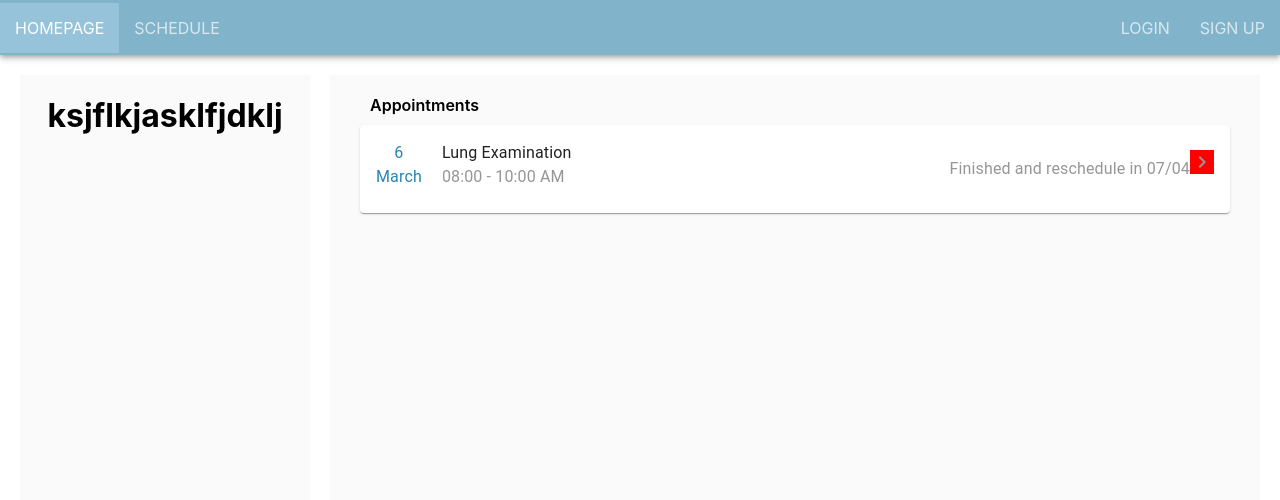
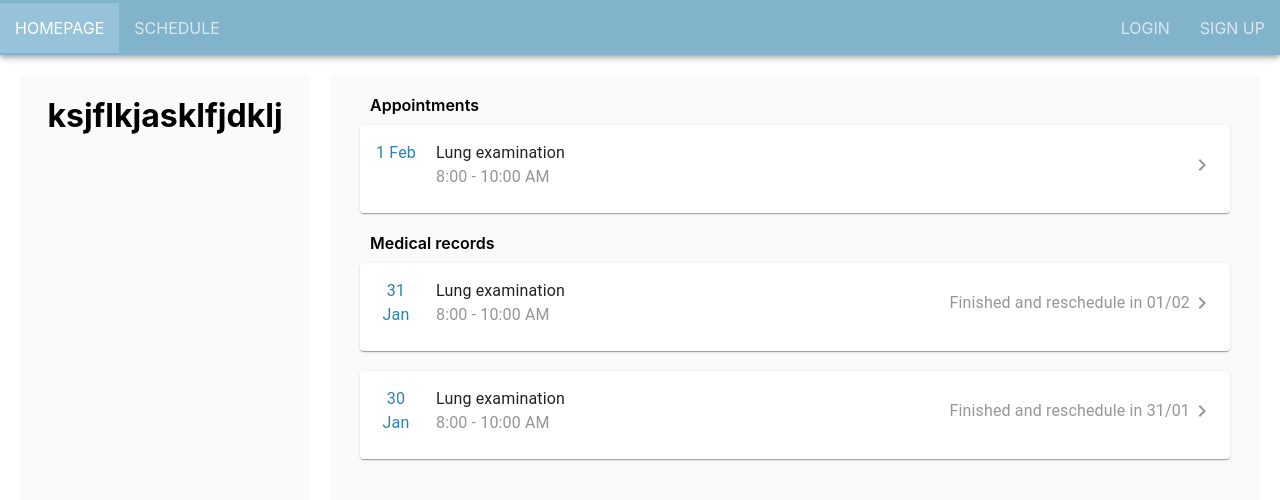
Before and after one commit to PhuongPhg/medical-management-website, a React (Create React App) app: page /profile in a window 1280 px wide. Shown: the top 500 px of the page. Built offline with nearby package versions, Linux system fonts and the light colour scheme.

Commit message:
Seperate component

```diff
--- a/src/views/profile.js
+++ b/src/views/profile.js
@@ -4,6 +4,40 @@ import Grid from '@material-ui/core/Grid';
 import { colors } from '../helpers/config';
 import { Card, CardContent, Typography, makeStyles } from "@material-ui/core";
 import NavigateNextIcon from '@material-ui/icons/NavigateNext';
+
+const AppointmentCard = (props) => {
+  const styles = useStyles();
+
+  return (
+		<Card className={styles.card}>
+			<CardContent>
+				<Grid container justify="space-between" alignItems="center">
+					<Grid item style={{ display: "flex" }} direction="row">
+						<Grid item className={styles.date}>
+							<Typography align="center">{props.date}</Typography>
+						</Grid>
+						<Grid item>
+							<Typography align="left">{props.title}</Typography>
+							<Typography align="left" className={styles.status}>
+								{props.time}
+							</Typography>
+						</Grid>
+					</Grid>
+					<Grid item direction="row">
+
+              {
+                props.finished ?
+                <Typography component="span" className={styles.status}>
+								  Finished and reschedule in {props.nextApm}
+                </Typography> : null
+              }
+							<NavigateNextIcon className={styles.next_btn} />
+					</Grid>
+				</Grid>
+			</CardContent>
+		</Card>
+  );
+}
 
 export default function Profile () {
   const styles = useStyles();
@@ -17,33 +51,18 @@ export default function Profile () {
 				</Grid>
 
 				<Grid xs={9} direction="row" className={styles.records}>
-					<Grid justify="left" container>
+					<Grid container>
 						<Typography variant="p" align="left" className={styles.sectionHeader}>
 							Appointments
 						</Typography>
-					</Grid>
-					<Grid container>
-						<Card className={styles.card}>
-							<CardContent>
-								<Grid container justify="space-between" alignItems="center">
-									<Grid item style={{display: "flex"}} direction="row">
-                    <Grid item className={styles.date}>
-                      <Typography>6</Typography>
-                      <Typography>March</Typography>
-                    </Grid>
-                    <Grid item>
-  										<Typography align="left">Lung Examination</Typography>
-	  									<Typography align="left" className={styles.status}>08:00 - 10:00 AM</Typography>
-                    </Grid>
-                  </Grid>
-									<Grid item direction="row">
-										<Typography component="span" className={styles.status}>Finished and reschedule in 07/04</Typography>
-                    <NavigateNextIcon viewBox='0 0 24 24' style={{color: colors.additional_info, backgroundColor: 'red'}} />
-									</Grid>
-								</Grid>
-							</CardContent>
-						</Card>
-					</Grid>
+						<AppointmentCard date="1 Feb" title="Lung examination" time="8:00 - 10:00 AM" finished={false}/>
+
+            <Typography variant="p" align="left" className={styles.sectionHeader}>
+							Medical records
+						</Typography>
+            <AppointmentCard date="31 Jan" title="Lung examination" time="8:00 - 10:00 AM" finished={true} nextApm="01/02"/>
+            <AppointmentCard date="30 Jan" title="Lung examination" time="8:00 - 10:00 AM" finished={true} nextApm="31/01"/>
+          </Grid>
 				</Grid>
 			</Grid>
 		</div>
@@ -79,7 +98,8 @@ const useStyles = makeStyles((theme) => ({
     paddingRight: '30px',
   },
   card: {
-    width: '100%'
+    width: '100%',
+    marginBottom: 20,
   },
   sectionHeader: {
     fontWeight: 600,
@@ -89,9 +109,14 @@ const useStyles = makeStyles((theme) => ({
   date: {
     color: colors.date_color,
     marginRight: 20,
+    width: 40,
   },
   status: {
     color: colors.additional_info,
     marginTop: 0,
+  },
+  next_btn: {
+    color: colors.additional_info,
+    verticalAlign: 'middle',
   }
 }));
```
